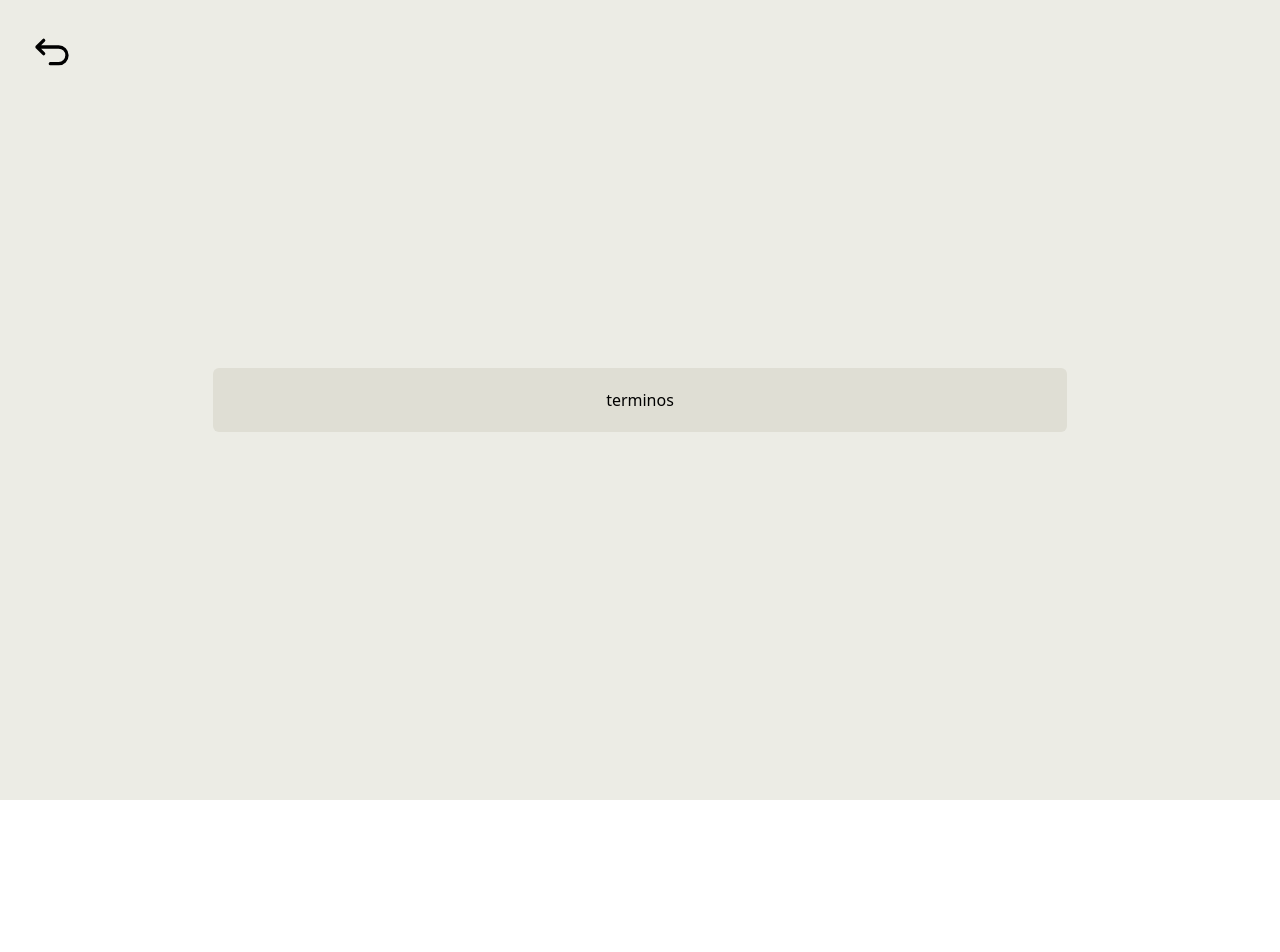
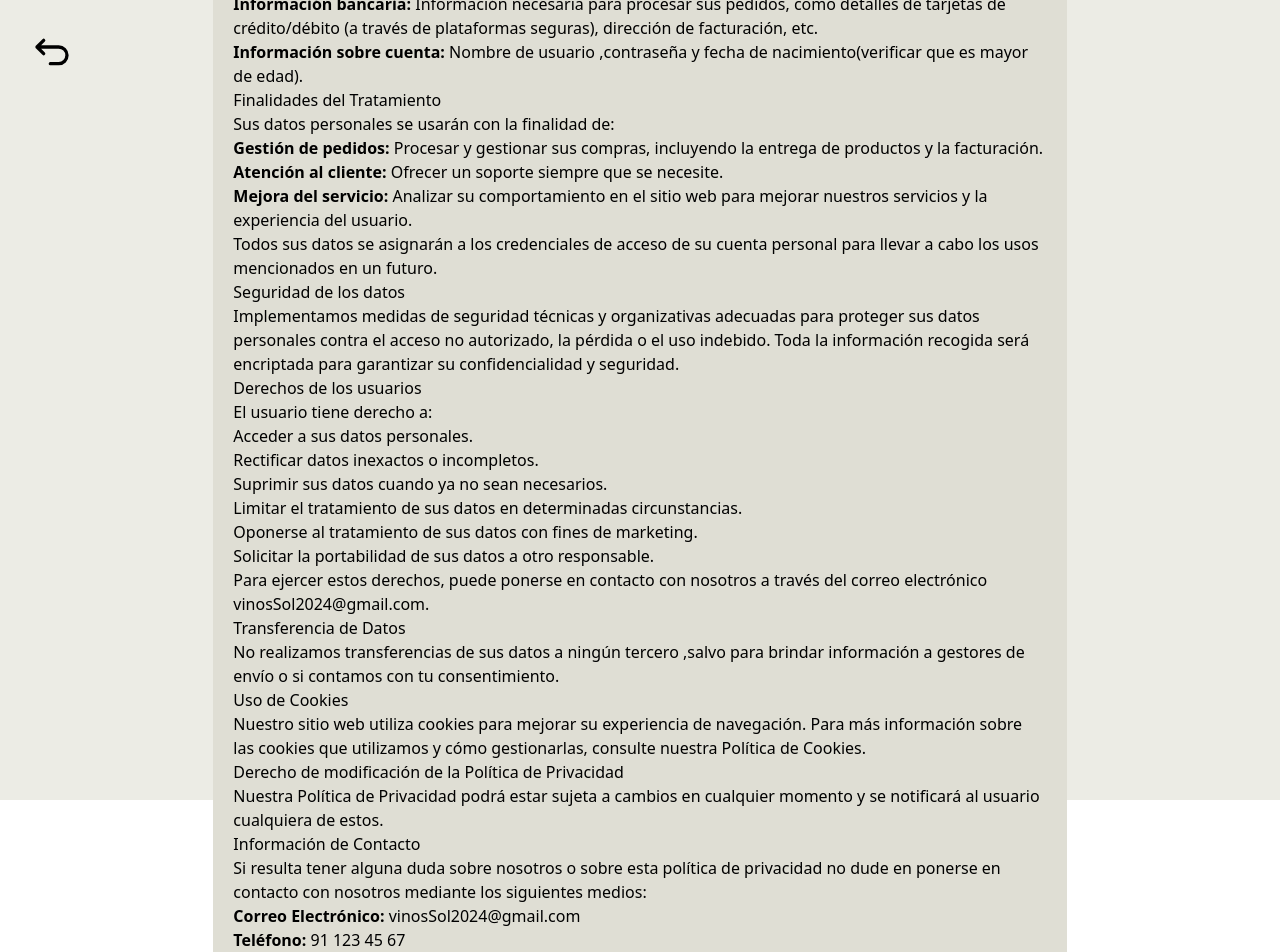
Before and after one commit to agusSantos23/VinosSol, a React (Vite) app: page /termsconditions in a window 1280 px wide. Shown: the top 952 px of the page. Before the commit the page ends 800 px from the top, so only its background shows below. Built offline with nearby package versions, Linux system fonts and the light colour scheme.

Commit message:
Formulario Login, PrivacyPoliticy contenido

```diff
--- a/src/App.jsx
+++ b/src/App.jsx
@@ -1,7 +1,7 @@
 import {  BrowserRouter as Router, Routes, Route} from "react-router-dom"
 import LandingPage from "./pages/LandingPage.jsx"
 import Auth from "./pages/Auth.jsx"
-import TermsConditions from "./pages/TermsConditions.jsx"
+import PrivacyPolicy from "./pages/PrivacyPolicy.jsx"
 import Store from "./pages/Store.jsx"
 
 function App() {
@@ -11,8 +11,7 @@ function App() {
       <Routes>
         <Route path="/" element={<LandingPage />} />
         <Route path="/auth" element={<Auth />} />
-        <Route path="/termsconditions" element={<TermsConditions />} />
-
+        <Route path="/termsconditions" element={<PrivacyPolicy />} />
         <Route path="/store" element={<Store />}/>
       </Routes>
 
--- a/src/components/common/Button.jsx
+++ b/src/components/common/Button.jsx
@@ -8,7 +8,7 @@ const Button = ({children, onClick}) => {
       className="
         font-lora font-semibold tracking-wider px-4 py-1 border-2 border-secondary rounded shadow-md shadow-gray-400
         dark:text-primary dark:border-primary
-        transition duration-300 ease-in-out
+        duration-300 ease-in-out
         hover:bg-selected hover:text-primary hover:border-selected
       "
     >
--- a/src/components/common/form/Input.jsx
+++ b/src/components/common/form/Input.jsx
@@ -31,14 +31,14 @@ const Input = ({
 
   if (type === "password") {
     return (
-      <div className='flex flex-col gap-2'>
+      <div className='flex flex-col gap-1'>
         <div className="relative">
           <input
             type={viewPassword ? "password" : "text"}
             id={id}
             name={id}
             placeholder={placeholder}
-            className="w-72 px-2 py-1 bg-secondary text-center text-lg text-primary border-2 rounded-md border-gray-300 focus:outline-none focus:shadow-green-focus focus:border-green-500"
+            className="w-80 px-8 py-3 bg-secondary text-center text-lg text-primary border-4 rounded-md border-transparent focus:outline-none "
             {...register(id, {
               required: {
                 value: required,
@@ -60,21 +60,21 @@ const Input = ({
             onClick={handledView}
             src={viewPassword ? lockClose : lockOpen}
             alt={viewPassword ? 'View password' : 'Hide password'}
-            className="absolute right-1 top-1/2 -translate-y-1/2 stroke-blue-400 cursor-pointer w-6"
+            className="absolute right-2 top-1/2 -translate-y-1/2 size-6 cursor-pointer"
           />
         </div>
-        {errors[id] && <span className='ml-1 pl-2 border-l-2 rounded-xl border-red-400 tracking-wide text-xs'>{errors[id].message}</span>}
+        {errors[id] && <span className='text-red-600 tracking-wide text-sm font-semibold'>{errors[id].message}</span>}
       </div>
     );
   } else {
     return (
-      <div className='flex flex-col gap-2'>
+      <div className='flex flex-col gap-1'>
         <input
           type={type}
           id={id}
           name={id}
           placeholder={placeholder}
-          className="w-72 border-2 rounded-md bg-secondary text-primary border-gray-300 shadow-md text-center text-lg  px-2 py-1 focus:outline-none focus:shadow-green-focus focus:border-green-500"
+          className="w-80 px-8 py-3  bg-secondary text-center text-lg text-primary  border-4 rounded-md border-transparent focus:outline-none "
           {...register(id, {
             required: {
               value: required,
@@ -87,7 +87,7 @@ const Input = ({
           })}
           {...props}
         />
-        {errors[id] && <span className='ml-1 pl-2 border-l-2 rounded-xl border-red-400 tracking-wide text-xs'>{errors[id].message}</span>}
+        {errors[id] && <span className='text-red-600 tracking-wide text-sm font-semibold'>{errors[id].message}</span>}
       </div>
     );
   }
--- /dev/null
+++ b/src/pages/PrivacyPolicy.jsx
@@ -0,0 +1,139 @@
+import { Link } from "react-router-dom"
+
+import SVGarrowToLeft from '../assets/svg/common/arrowToLeft.svg'
+
+
+const PrivacyPolicy = () => {
+
+  return (
+    <main className="flex justify-center items-center  bg-primary h-screen">
+      <Link to="/">
+        <img
+          src={SVGarrowToLeft}
+          alt="arrow"
+          className='absolute top-8 left-8 size-10 hover:scale-110 cursor-pointer'
+        />
+      </Link>
+
+
+      <div className='w-4/6 p-5 bg-third rounded-md'>
+
+        <h1>Documentacion de la politica de privacidad</h1>
+        <p>
+          En Vinos del Sol ,nos comprometemos a proteger y respetar su privacidad en lo que se refiere a sus datos personales .Esta es nuestra Política de Privacidad donde se detallarán como se recopilan ,gestionan y protegen sus datos cuando accede a nuestra página web y hace compra del mejor vino.
+        </p>
+
+        <section>
+          <h2>Responsable del Tratamiento de Datos</h2>
+
+          <p>
+            El responsable del tratamiento de sus datos personales es Vinos del Sol ,con domicilio en Calle de la Vina, 12, 28004 Madrid, España , y correo electrónico de contacto: <b>vinosSol2024@gmail.com</b>
+          </p>
+
+        </section>
+
+        <section>
+          <h2>Datos que Recopilamos</h2>
+          <h3>Recopilamos los siguientes datos personales:</h3>
+          <ul>
+            <li>
+              <b>Informacion de contact:</b> Nombre, apellidos, dirección de correo electrónico y número de teléfono.
+            </li>
+            <li>
+              <b>Datos de envío:</b> Dirección postal, instrucciones de entrega, etc.
+            </li>
+            <li>
+              <b>Información bancaria:</b> Información necesaria para procesar sus pedidos, como detalles de tarjetas de crédito/débito (a través de plataformas seguras), dirección de facturación, etc.
+            </li>
+            <li>
+              <b>Información sobre cuenta:</b> Nombre de usuario ,contraseña y fecha de nacimiento(verificar que es mayor de edad).
+            </li>
+          </ul>
+
+        </section>
+
+        <section>
+          <h2>Finalidades del Tratamiento</h2>
+          <h3>Sus datos personales se usarán con la finalidad de:</h3>
+          <ul>
+            <li>
+              <b>Gestión de pedidos:</b> Procesar y gestionar sus compras, incluyendo la entrega de productos y la facturación.
+            </li>
+            <li>
+              <b>Atención al cliente:</b> Ofrecer un soporte siempre que se necesite.
+            </li>
+            <li>
+              <b>Mejora del servicio:</b> Analizar su comportamiento en el sitio web para mejorar nuestros servicios y la experiencia del usuario.
+            </li>
+          </ul>
+
+          <p>
+            Todos sus datos se asignarán a los credenciales de acceso de su cuenta personal para llevar a cabo los usos mencionados en un futuro.
+          </p>
+
+        </section>
+
+        <section>
+          <h2>Seguridad de los datos</h2>
+          <p>
+            Implementamos medidas de seguridad técnicas y organizativas adecuadas para proteger sus datos personales contra el acceso no autorizado, la pérdida o el uso indebido. Toda la información recogida será encriptada para garantizar su confidencialidad y seguridad.
+          </p>
+        </section>
+
+        <section>
+          <h2>Derechos de los usuarios</h2>
+          <h3>El usuario tiene derecho a:</h3>
+          <ul>
+            <li>Acceder a sus datos personales.</li>
+            <li>Rectificar datos inexactos o incompletos.</li>
+            <li>Suprimir sus datos cuando ya no sean necesarios.</li>
+            <li>Limitar el tratamiento de sus datos en determinadas circunstancias.</li>
+            <li>Oponerse al tratamiento de sus datos con fines de marketing.</li>
+            <li>Solicitar la portabilidad de sus datos a otro responsable.</li>
+          </ul>
+          <p>
+            Para ejercer estos derechos, puede ponerse en contacto con nosotros a través del correo electrónico vinosSol2024@gmail.com.
+          </p>
+
+        </section>
+
+        <section>
+          <h2>Transferencia de Datos</h2>
+          <p>
+            No realizamos transferencias de sus datos a ningún tercero ,salvo para brindar información a gestores de envío o si contamos con tu consentimiento.
+          </p>
+        </section>
+        <section>
+          <h2>Uso de Cookies</h2>
+          <p>
+            Nuestro sitio web utiliza cookies para mejorar su experiencia de navegación. Para más información sobre las cookies que utilizamos y cómo gestionarlas, consulte nuestra Política de Cookies.
+          </p>
+        </section>
+        <section>
+          <h2>Derecho de modificación de la Política de Privacidad</h2>
+          <p>
+            Nuestra Política de Privacidad podrá estar sujeta a cambios en cualquier momento y se notificará al usuario cualquiera de estos.
+          </p>
+        </section>
+
+        <section>
+          <h2>Información de Contacto</h2>
+          <p>Si resulta tener alguna duda sobre nosotros o sobre esta política de privacidad no dude en ponerse en contacto con nosotros mediante los siguientes medios:</p>
+          <ul>
+            <li><b>Correo Electrónico:</b> vinosSol2024@gmail.com</li>
+            <li><b>Teléfono:</b> 91 123 45 67</li>
+            <li><b>Dirección:</b> Calle de la Vina, 12, 28004 Madrid, España</li>
+            <li><b>Instagram:</b> @vinos_del_sol</li>
+            <li><b>Twitter:</b> @VinosDelSol2024</li>
+            <li><b>TikTok:</b> @vinosdelsol</li>
+            <li><b>YouTube:</b> @VinosDelSol</li>
+          </ul>
+        </section>
+
+      </div>
+
+    </main>
+  )
+}
+
+export default PrivacyPolicy
--- a/src/pages/TermsConditions.jsx
+++ /dev/null
@@ -1,27 +0,0 @@
-import { Link } from "react-router-dom"
-
-import SVGarrowToLeft from '../assets/svg/common/arrowToLeft.svg'
-
-
-const TermsConditions = () => {
-
-  return (
-    <main className="flex justify-center items-center  bg-primary h-screen">
-      <Link to="/">
-        <img
-          src={SVGarrowToLeft}
-          alt="arrow"
-          className='absolute top-8 left-8 size-10 hover:scale-110 cursor-pointer'
-        />
-      </Link>
-
-
-      <div className='w-4/6 p-5 flex justify-center items-center gap-5 bg-third rounded-md'>
-        terminos
-      </div>
-
-    </main>
-  )
-}
-
-export default TermsConditions
```
Also changed, not shown: src/pages/Auth.jsx (+10 -12 lines), src/assets/svg/lock/lockClose.svg, src/assets/svg/lock/lockOpen.svg.
